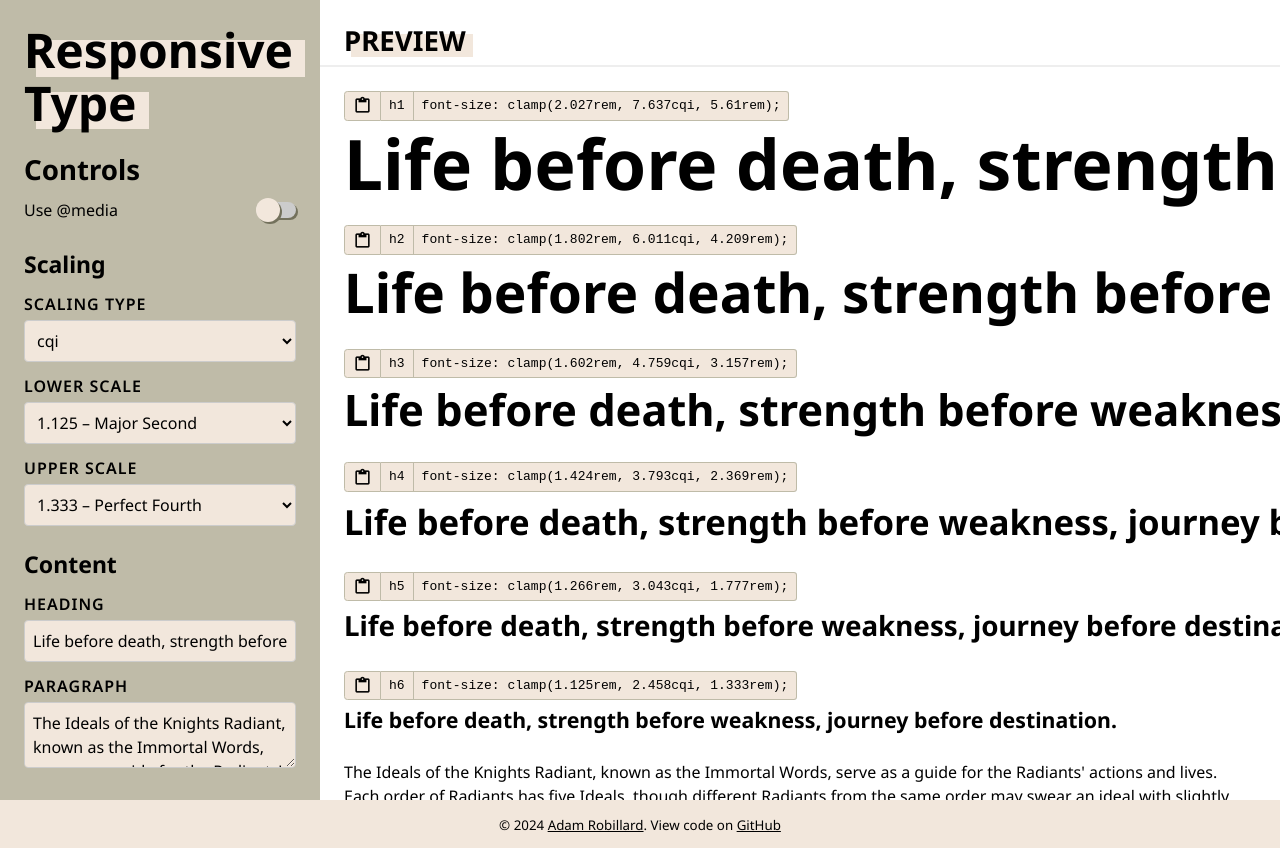
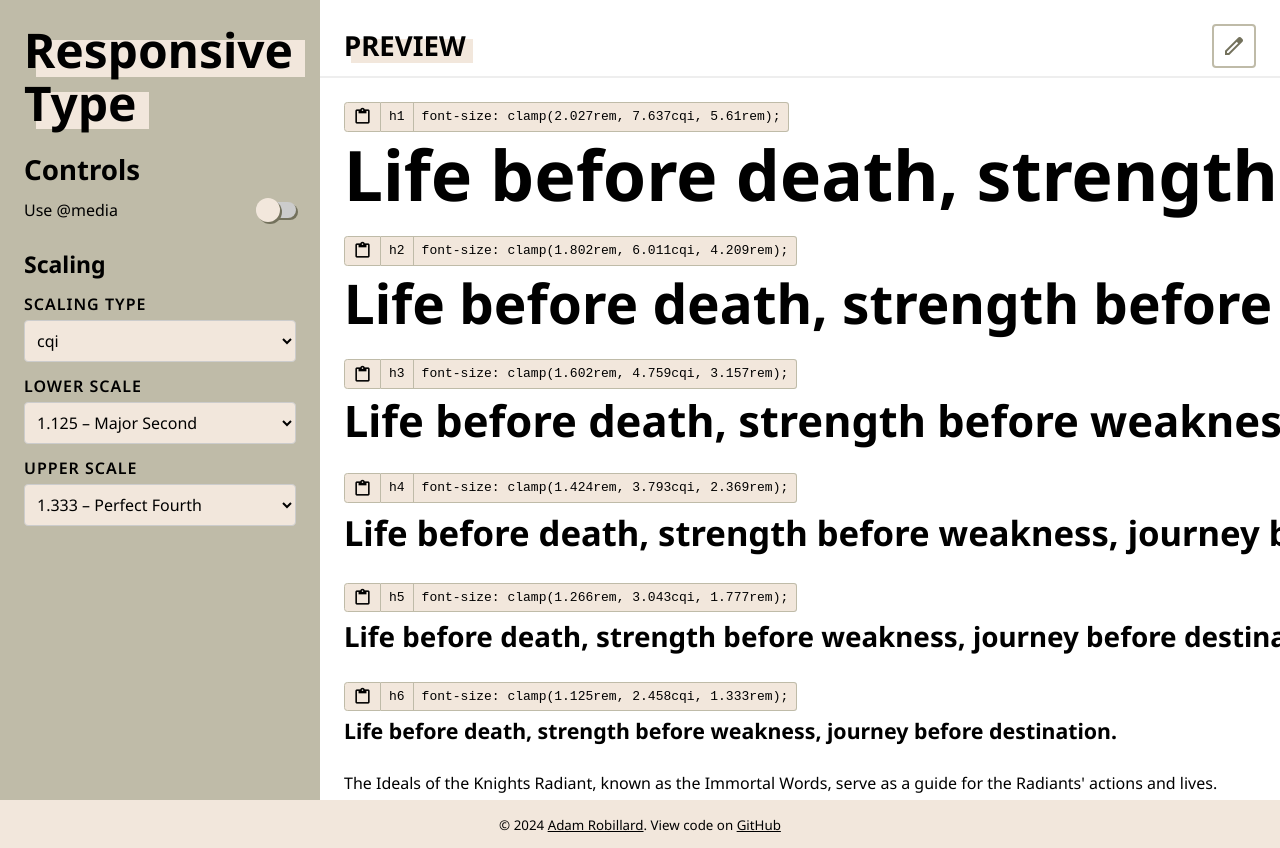
Before and after one commit to arobillard/responsive-type, a Next.js app: page / in a window 1280 px wide. Built offline with nearby package versions, Linux system fonts and the light colour scheme.

Commit message:
Move preview text to modal

```diff
--- a/src/app/components/Button/button.module.css
+++ b/src/app/components/Button/button.module.css
@@ -36,7 +36,7 @@
 
 .button_secondary {
   --btn-bg-color: var(--color-secondary);
-  --btn-text-color: var(--color-primary-dark);
+  --btn-text-color: #000;
 }
 
 /* .button_secondary.button_outline {
--- a/src/app/components/Controls/Controls.jsx
+++ b/src/app/components/Controls/Controls.jsx
@@ -3,24 +3,12 @@ import controls from './controls.module.css';
 import Switch from '../inputs/Switch/Switch';
 import MediaQueryControls from './MediaQueryControls';
 import ScalingControls from './ScalingControls';
-import Button from '../Button/Button';
 import { useSettings } from '@/context/SettingsContext';
-import {
-  default_headingText,
-  default_paragraphText,
-} from '@/helpers/defaultText';
 
 export default function Controls() {
   const [settings, updateSettings] = useSettings();
 
-  const { usingMediaQueries, headingText, paragraphText } = settings;
-
-  function resetText() {
-    updateSettings({
-      headingText: default_headingText,
-      paragraphText: default_paragraphText,
-    });
-  }
+  const { usingMediaQueries } = settings;
 
   return (
     <section id="controls" className={controls.controls}>
@@ -36,36 +24,6 @@ export default function Controls() {
       />
 
       {usingMediaQueries ? <MediaQueryControls /> : <ScalingControls />}
-
-      <h3 className={controls.controls_subHeading}>Content</h3>
-      <div className={controls.grid_unit}>
-        <label htmlFor="heading-text">Heading</label>
-        <input
-          type="text"
-          id="heading-text"
-          name="heading-text"
-          value={headingText}
-          onChange={(e) => updateSettings({ headingText: e.target.value })}
-        />
-      </div>
-      <div className={controls.grid_unit}>
-        <label htmlFor="paragraph-text">Paragraph</label>
-        <textarea
-          id="paragraph-text"
-          name="paragraph-text"
-          value={paragraphText}
-          onChange={(e) => updateSettings({ paragraphText: e.target.value })}
-        />
-      </div>
-      {(headingText !== default_headingText ||
-        paragraphText !== default_paragraphText) && (
-        <Button onClick={resetText} secondary outline>
-          <i className="material-symbols-outlined" aria-hidden="true">
-            undo
-          </i>
-          Reset Text
-        </Button>
-      )}
     </section>
   );
 }
--- /dev/null
+++ b/src/app/components/Preview/EditPreviewText/EditPreviewText.jsx
@@ -0,0 +1,109 @@
+import { useEffect, useRef, useState } from 'react';
+import edit_preview_text from './editPreviewText.module.css';
+import Button from '../../Button/Button';
+import { useSettings } from '@/context/SettingsContext';
+import ScreenReaderText from '../../accessibility/ScreenReaderText/ScreenReaderText';
+import {
+  default_headingText,
+  default_paragraphText,
+} from '@/helpers/defaultText';
+
+export default function EditPreviewText() {
+  const [settings, updateSettings] = useSettings();
+  const { headingText, paragraphText } = settings;
+
+  const dialogRef = useRef(null);
+
+  const [active, setActive] = useState(false);
+
+  useEffect(() => {
+    function handleEscapeKey(e) {
+      if (e.key === 'Escape') {
+        setActive(false);
+      }
+    }
+
+    if (active) {
+      dialogRef.current.showModal();
+      dialogRef.current.addEventListener('keydown', handleEscapeKey);
+    } else {
+      dialogRef.current.close();
+      dialogRef.current.removeEventListener('keydown', handleEscapeKey);
+    }
+  }, [active]);
+
+  function resetText() {
+    updateSettings({
+      headingText: default_headingText,
+      paragraphText: default_paragraphText,
+    });
+    setActive(false);
+  }
+
+  return (
+    <>
+      <Button onClick={() => setActive(!active)} outline paddingSubtle>
+        <i className="material-symbols-outlined" aria-hidden="true">
+          edit
+        </i>
+        <ScreenReaderText>Edit preview text</ScreenReaderText>
+      </Button>
+
+      <dialog class={edit_preview_text.edit_preview_text} ref={dialogRef}>
+        <div class={edit_preview_text.edit_preview_text_grid}>
+          <h3 style={{ margin: 0 }}>Edit Preview Text</h3>
+          <div>
+            <label htmlFor="heading-text">Heading</label>
+            <input
+              type="text"
+              id="heading-text"
+              name="heading-text"
+              value={headingText}
+              onChange={(e) => updateSettings({ headingText: e.target.value })}
+            />
+          </div>
+          <div>
+            <label htmlFor="paragraph-text">Paragraph</label>
+            <textarea
+              id="paragraph-text"
+              name="paragraph-text"
+              value={paragraphText}
+              onChange={(e) =>
+                updateSettings({ paragraphText: e.target.value })
+              }
+            />
+          </div>
+
+          <div class={edit_preview_text.edit_preview_text_button_wrap}>
+            {(headingText !== default_headingText ||
+              paragraphText !== default_paragraphText) && (
+              <Button
+                style={{ flex: '1 1' }}
+                onClick={resetText}
+                secondary
+                outline
+              >
+                <i className="material-symbols-outlined" aria-hidden="true">
+                  undo
+                </i>
+                Reset Text
+              </Button>
+            )}
+
+            <Button
+              style={{ flex: '1 1' }}
+              onClick={() => setActive(false)}
+              secondary
+              outline
+            >
+              <i className="material-symbols-outlined" aria-hidden="true">
+                close
+              </i>
+              Close
+            </Button>
+          </div>
+        </div>
+      </dialog>
+    </>
+  );
+}
--- /dev/null
+++ b/src/app/components/Preview/EditPreviewText/editPreviewText.module.css
@@ -0,0 +1,21 @@
+.edit_preview_text {
+  width: min(calc(100vi - var(--spacer-l)), 35rem);
+  border: 0;
+  border-radius: var(--radius);
+  padding: var(--spacer-l);
+  box-shadow: var(--shadow);
+}
+
+.edit_preview_text::backdrop {
+  background-color: #0009;
+}
+
+.edit_preview_text_grid {
+  display: grid;
+  gap: var(--spacer-base);
+}
+
+.edit_preview_text_button_wrap {
+  display: flex;
+  gap: var(--spacer-base);
+}
--- a/src/app/components/Preview/Preview.jsx
+++ b/src/app/components/Preview/Preview.jsx
@@ -9,6 +9,7 @@ import Heading from '../Heading';
 import FontSizeCopyLine from '../FontSizeCopyLine/FontSizeCopyLine';
 import { useEffect, useState } from 'react';
 import { useSettings } from '@/context/SettingsContext';
+import EditPreviewText from './EditPreviewText/EditPreviewText';
 
 export default function Preview() {
   const [settings] = useSettings();
@@ -48,9 +49,13 @@ export default function Preview() {
 
   return (
     <section id="preview" className={preview.preview}>
-      <h2 className={preview.preview_title}>
-        <span className="word_highlight">Preview</span>
-      </h2>
+      <div className={preview.preview_header}>
+        <h2 className={preview.preview_title}>
+          <span className="word_highlight">Preview</span>
+        </h2>
+
+        <EditPreviewText />
+      </div>
       {usingMediaQueries && (
         <style>
           {`.preview_mediaQuery {
--- a/src/app/components/Preview/preview.module.css
+++ b/src/app/components/Preview/preview.module.css
@@ -4,15 +4,21 @@
   width: 100%;
 }
 
+.preview_header {
+  border-block-end: 0.125rem double #eee;
+  padding-inline: var(--spacer-base);
+  padding-block-end: var(--spacer-s);
+  padding-block-start: var(--spacer-base);
+  display: flex;
+  justify-content: space-between;
+  align-items: center;
+  gap: var(--spacer-base);
+}
+
 .preview_title {
   text-transform: uppercase;
   margin: 0;
   font-size: var(--type-step-3);
-  border-block-end: 0.125rem double #eee;
-  /* margin-inline: calc(var(--spacer-base) * -1); */
-  padding-inline: var(--spacer-base);
-  padding-block-end: var(--spacer-s);
-  padding-block-start: var(--spacer-base);
 }
 
 .preview_content {
--- a/src/app/styles/global.css
+++ b/src/app/styles/global.css
@@ -37,6 +37,8 @@
   --radius-s: calc(var(--radius) / 2);
   --radius-l: calc(var(--radius) * 2);
 
+  --shadow: 0 var(--spacer-xs) var(--spacer-m) #0002;
+
   --transition: 0.2s;
 }
 
@@ -45,7 +47,7 @@
 *::after {
   box-sizing: border-box;
   &:focus-visible {
-    outline: 0.125rem solid var(--color-accent-bright);
+    outline: 0.125rem solid var(--color-primary-dark);
   }
 }
 
```
